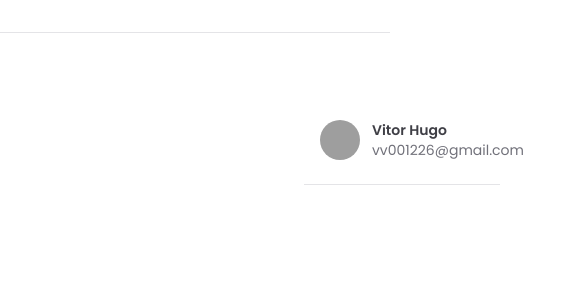
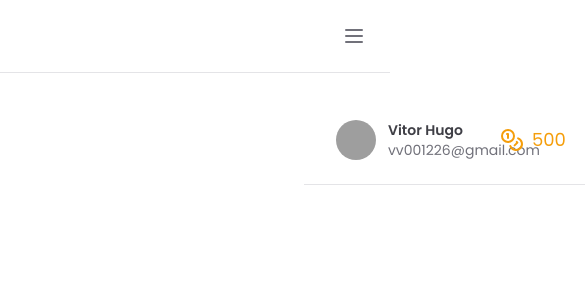
Before and after one commit to vHugo00/OFEC, a React (Vite) app: page / in a window 390 px wide. Shown: the top 300 px of the page, 585 px wide, since content can reach past the window. Built offline with nearby package versions, Linux system fonts and the light colour scheme; grey boxes are pictures that could not be loaded.

Commit message:
Adicionando menu responsivo e Criando Coins

```diff
--- /dev/null
+++ b/src/components/Header/Coins.jsx
@@ -0,0 +1,10 @@
+import { Coins as CoinsIcon } from 'lucide-react';
+
+export function Coins() {
+  return (
+    <div className="flex items-center space-x-2">
+      <CoinsIcon className="h-6 w-6 text-amber-500 dark:text-amber-400" />
+      <span className="text-lg text-amber-500 dark:text-amber-300">500</span>
+    </div>
+  );
+}
--- a/src/components/Header/index.jsx
+++ b/src/components/Header/index.jsx
@@ -1,9 +1,14 @@
 import { Profile } from "../Sidebar/Profile";
+import { Coins } from "./Coins";
 
 export function Header() {
   return (
-    <header className="flex items-center justify-between border-b border-zinc-200 bg-white px-4 py-6 dark:border-zinc-700 dark:bg-zinc-900">
+    <header className="flex items-center justify-between border-b border-zinc-200 bg-white px-8 py-6 dark:border-zinc-700 dark:bg-zinc-900">
       <Profile />
+
+      <div className="flex items-center gap-4">
+        <Coins />
+      </div>
     </header>
   )
 }
--- a/src/components/Sidebar/index.jsx
+++ b/src/components/Sidebar/index.jsx
@@ -1,17 +1,21 @@
-import { LifeBuoy, Cog, } from 'lucide-react'
-import { Logo } from './Logo'
-import { Profile } from './Profile'
-import { Navigation } from './Navigation'
-import { UsedSpaceWidget } from './UsedSpaceWidget'
-import { NavItem } from './Navigation/NavItem'
-import * as Collapsible from '@radix-ui/react-collapsible'
+import { LifeBuoy, Cog, Menu } from 'lucide-react';
+import { Logo } from './Logo';
+import { Profile } from './Profile';
+import { Navigation } from './Navigation';
+import { UsedSpaceWidget } from './UsedSpaceWidget';
+import { NavItem } from './Navigation/NavItem';
+import * as Collapsible from '@radix-ui/react-collapsible';
 
 export function Sidebar() {
   return (
     <Collapsible.Root className="fixed left-0 right-0 top-0 z-20 flex flex-col gap-6 overflow-hidden border-b border-zinc-200 bg-white p-4 scrollbar-thin scrollbar-track-zinc-100 scrollbar-thumb-zinc-300 data-[state=open]:bottom-0 dark:border-zinc-800 dark:bg-zinc-900 lg:bottom-0 lg:right-auto lg:h-auto lg:w-80 lg:overflow-auto lg:border-b-0 lg:border-r lg:px-5 lg:py-8">
       <div className="flex items-center justify-between">
         <Logo />
+
         <Collapsible.Trigger asChild className="lg:hidden">
+          <button className="p-2 text-zinc-500">
+            <Menu className="h-6 w-6" />
+          </button>
         </Collapsible.Trigger>
       </div>
 
@@ -21,13 +25,12 @@
         className="data-[state=closed]:hidden data-[state=closed]:animate-slideUpAndFade data-[state=open]:animate-slideDownAndFade lg:data-[state=closed]:flex"
       >
         <div className="flex flex-1 flex-col gap-6">
-
           <Navigation />
 
           <div className="mt-auto flex flex-col gap-6">
             <nav className="flex flex-col gap-1">
               <NavItem icon={LifeBuoy} title="Suporte" />
-              <NavItem icon={Cog} title="Configurações" />
+              <NavItem icon={Cog} title="Configurações" />
             </nav>
 
             <UsedSpaceWidget />
@@ -37,5 +40,5 @@
         </div>
       </Collapsible.Content>
     </Collapsible.Root>
-  )
+  );
 }
```
